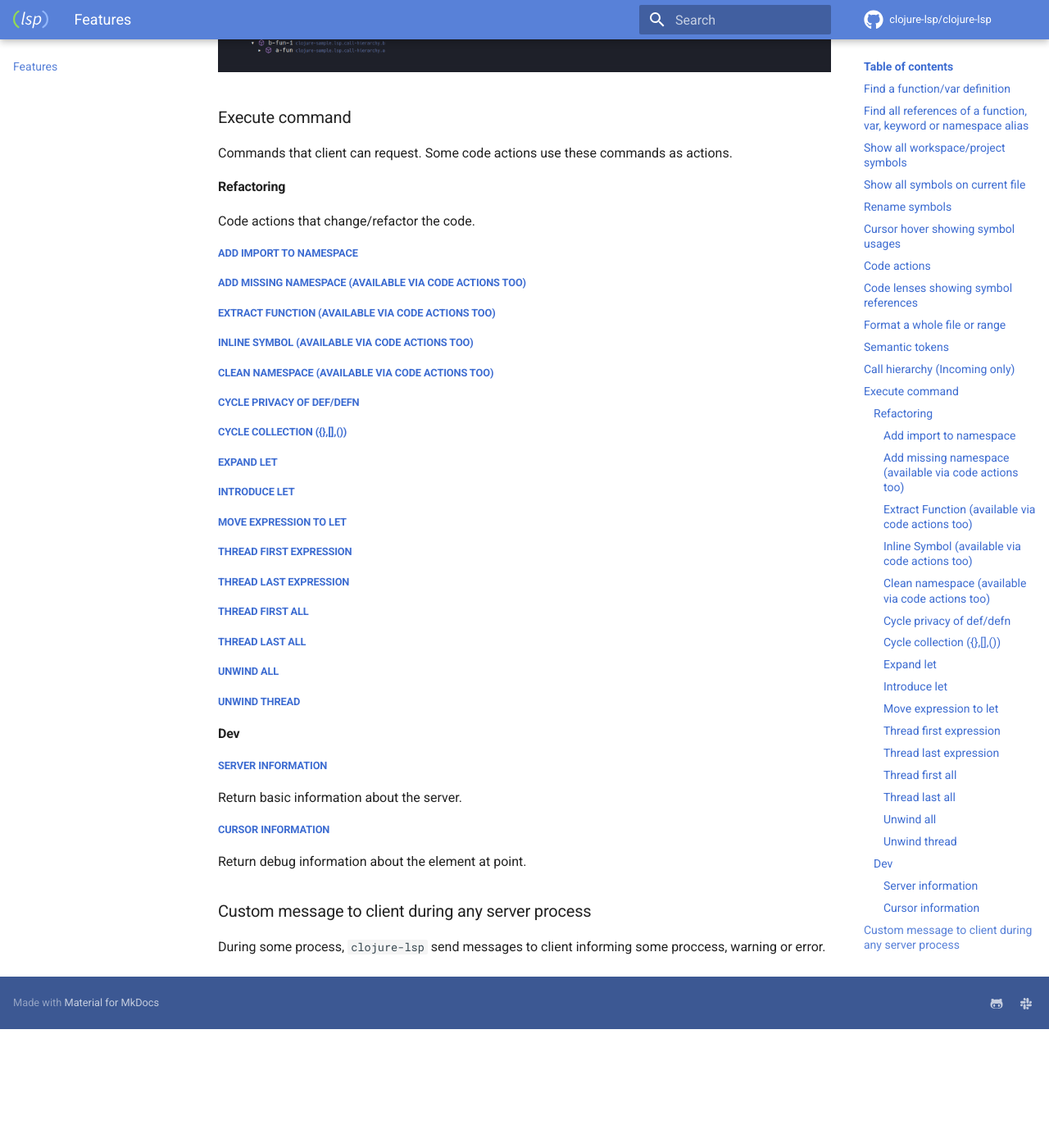
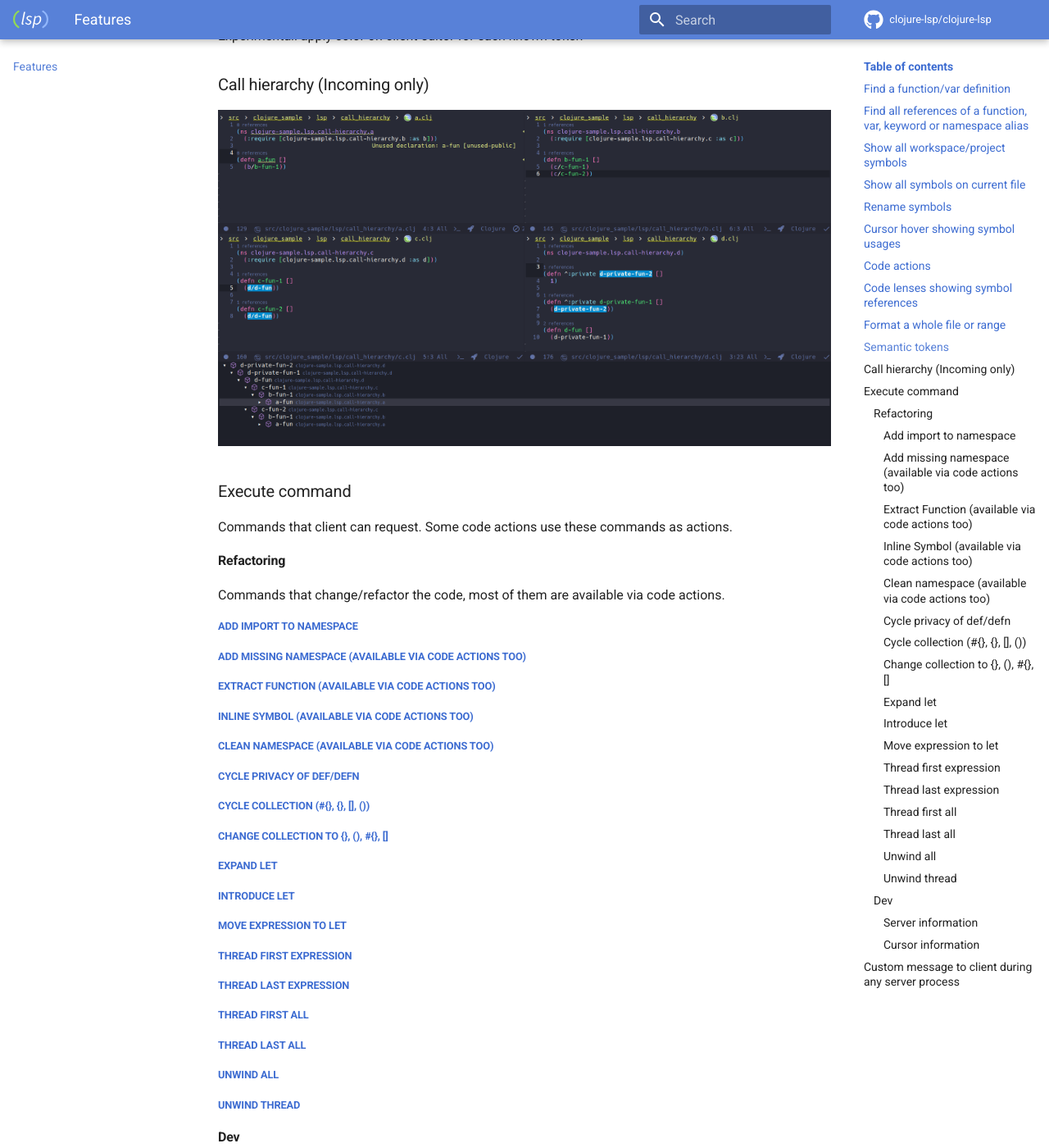
Before and after one commit to clojure-lsp/clojure-lsp, an MkDocs documentation site: the page built from docs/features.md, in a window 1280 px wide and 1400 px high, scrolled down 7227 px. Shown: the whole window at 82% size. Built offline with MkDocs 1.6.1 and Material for MkDocs 9.7.7, drawn with Linux system fonts in a browser that asks for light colours; comment, search, counter and statistics services are not loaded; before the commit the page ends 8482 px from its top, so only the background shows below that; some of the changed text lies outside the part shown.

Commit message:
[Docs] Update features and changeloc

```diff
--- a/docs/features.md
+++ b/docs/features.md
@@ -25,15 +25,17 @@ Above you can find all available features that clojure-lsp provide with examples
 ### Cursor hover showing symbol usages
 ### Code actions
 
-| Name                            | Example                                                         |
-|---------------------------------|-----------------------------------------------------------------|
-| Clean namespace require/imports | <img src="../images/features/clean-ns.gif" width=360>             |
-| Inline symbol                   | <img src="../images/features/inline-symbol.gif" width=360>        |
-| Extract function                | <img src="../images/features/extract-function.gif" width=360>     |
-| Add missing require             | <img src="../images/features/add-missing-require.gif" width=360>  |
-| Add known common require        | <img src="../images/features/add-common-require.gif" width=360>   |
-| Add known common import         | <img src="../images/features/add-common-import.gif" width=360>    |
-| Add suggested alias require     | <img src="../images/features/add-alias-suggestion.gif" width=360> |
+| Name                               | Example                                                           |
+|------------------------------------|-------------------------------------------------------------------|
+| Clean namespace require/imports    | <img src="../images/features/clean-ns.gif" width=360>             |
+| Inline symbol                      | <img src="../images/features/inline-symbol.gif" width=360>        |
+| Extract function                   | <img src="../images/features/extract-function.gif" width=360>     |
+| Add missing require                | <img src="../images/features/add-missing-require.gif" width=360>  |
+| Add known common require           | <img src="../images/features/add-common-require.gif" width=360>   |
+| Add known common import            | <img src="../images/features/add-common-import.gif" width=360>    |
+| Add suggested alias require        | <img src="../images/features/add-alias-suggestion.gif" width=360> |
+| Move to let                        | <img src="../images/features/move-to-let.gif" width=360>          |
+| Change coll to map,vector,set,list | <img src="../images/features/change-coll.gif" width=360>          |
 
 ### Code lenses showing symbol references
 
@@ -57,7 +59,7 @@ Commands that client can request. Some code actions use these commands as action
 
 #### Refactoring
 
-Code actions that change/refactor the code.
+Commands that change/refactor the code, most of them are available via code actions.
 
 ##### Add import to namespace
 ##### Add missing namespace (available via code actions too)
@@ -65,7 +67,8 @@ Code actions that change/refactor the code.
 ##### Inline Symbol (available via code actions too)
 ##### Clean namespace (available via code actions too)
 ##### Cycle privacy of def/defn
-##### Cycle collection ({},[],())
+##### Cycle collection (#{}, {}, [], ())
+##### Change collection to {}, (), #{}, []
 ##### Expand let
 ##### Introduce let
 ##### Move expression to let
```
Also changed, not shown: CHANGELOG.md (+2 -0 lines), docs/images/features/change-coll.gif (added), docs/images/features/move-to-let.gif (added).
